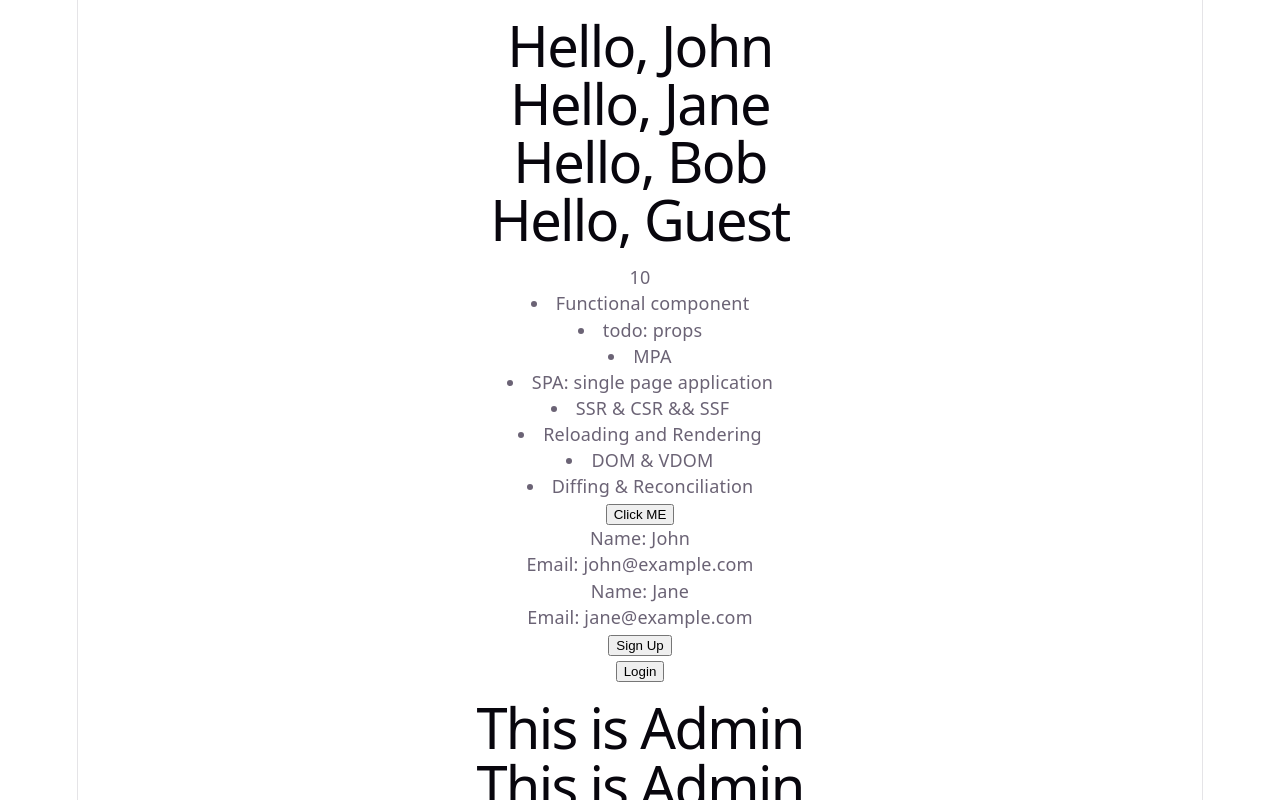
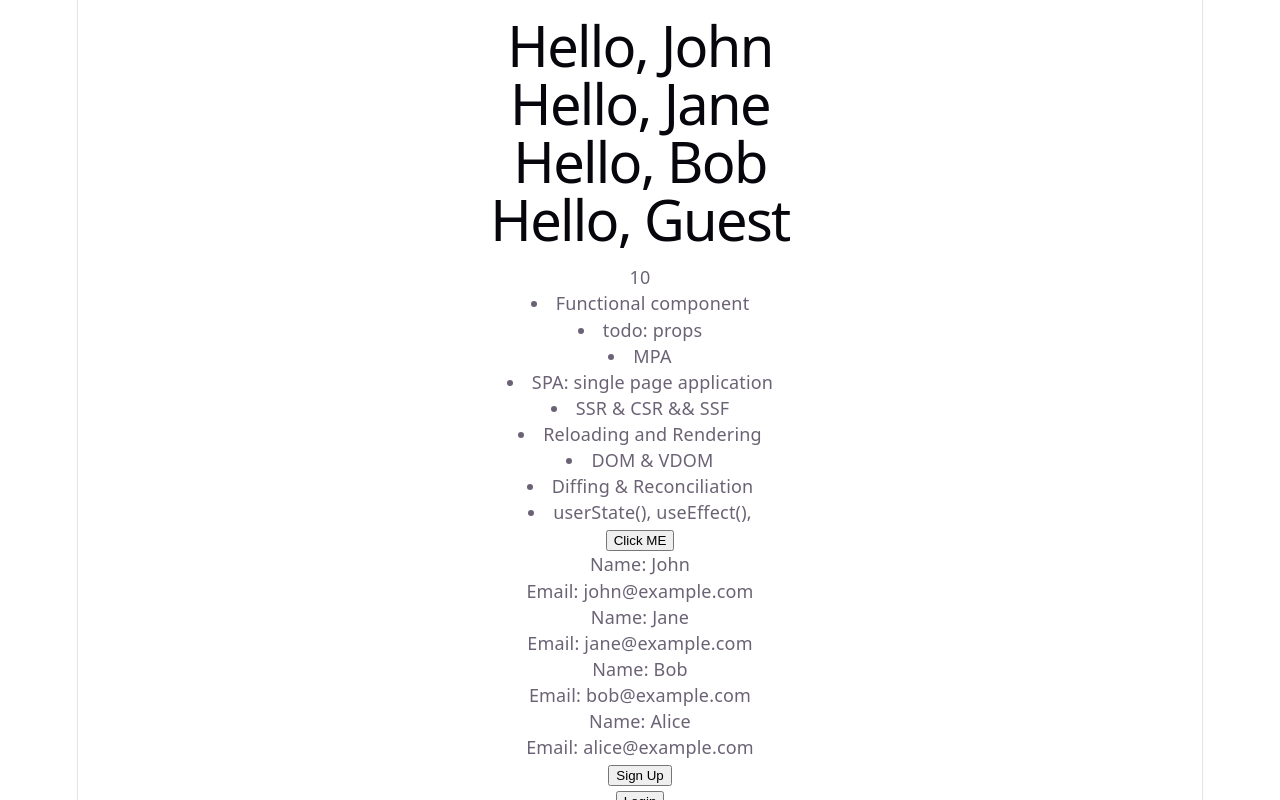
Before and after one commit to Sanjog-up/teams_react, a React (Vite) app: page / in a window 1280 px wide. Shown: the top 800 px of the page. Built offline with nearby package versions, Linux system fonts and the light colour scheme.

Commit message:
add: userlist

```diff
--- a/src/App.jsx
+++ b/src/App.jsx
@@ -6,19 +6,32 @@ import './App.css'
 import UserProfile from './components/user-profile';
 import Greet from './components/greet';
 import Button from './components/button';
-
+import UserList from './components/user-list';
 
 function App() {
   const onClick = () => {
     console.log("button clicked")
   }
 let x = 10;
-let user = {name: "John",email: "john@example.com"};
+let users = [{name: "John",email: "john@example.com"}, {name: "Jane",email: "jane@example.com"}, {name: "Bob",email: "bob@example.com"}, {name: "Alice",email: "alice@example.com"}];
+// a ->b
+
+// const UserList = users.map((user) => {
+//   return <UserProfile user = {user} />;
+// });
+
 let onSignUpClick = () => {
   console.log("Sign Up ")
 }
 let onLoginClick = () => {
   console.log("Login ")
+}
+const Admin = () => {
+  return <h1>This is Admin</h1>
+}
+
+const User = () => {
+  return <h1>This is User</h1>
 }
 const isAdmin = true;
   return (
@@ -40,12 +53,14 @@ const isAdmin = true;
       <li>Diffing & Reconciliation</li>
       {/* react copies a lightweight version of the DOM that is called the virtual DOM if a react component is changed it updates the virtual DOM old and new  and then compares it with the actual DOM that is called diffing then changing or updating in actual DOM is reconciliation or rerendering */}
       {/* Conditional rendering  */}
-
+      <li>userState(), useEffect(), </li>
       <button onClick={onClick}>Click ME</button>
       {/* user profile */}
-    <UserProfile user = {user} />
-    <UserProfile user = {{ name: "Jane", email: "jane@example.com" }} />
-    {/* {UserProfile()} */}
+    {/* {UserList} */}
+    {/* {users.map((user) => {
+      return <UserProfile user = {user} />;
+    })} */}
+    <UserList users = {users} />
     <Button label= {"Sign Up"} onClick={onSignUpClick}/> <br />
     <Button label= {"Login"} onClick={onLoginClick}/>
     {isAdmin ? <Admin /> : <User />}
@@ -56,11 +71,17 @@ const isAdmin = true;
 
 }
 
-const Admin = () => {
-  return <h1>This is Admin</h1>
-}
 
-const User = () => {
-  return <h1>This is User</h1>
-}
 export default App;
+
+
+//! semantic tag
+// main,nav, aside, article, section, header, footer
+
+//! inline , block, inline-block
+
+//! positioons : static , relative, fixed, absolute, sticky:
+
+// css selection:
+// id selector -> # id_name
+// universal -> *
--- /dev/null
+++ b/src/classcomponents.jsx
@@ -0,0 +1 @@
+import React
--- /dev/null
+++ b/src/components/user-list.jsx
@@ -0,0 +1,15 @@
+// UserList <- props: users -> List
+
+import UserProfile from "./user-profile";
+
+const UserList = ({users}) => {
+    console.log(users);
+    return <div>
+        {/* <h3>Userlist</h3> */}
+        {
+        users.map((user, i) => {
+            return <UserProfile key= {`user-list-${i}`} user = {user} />;
+        })}
+    </div>;
+};
+export default UserList;
```
Also changed, not shown: src/components/login.jsx (deleted).
